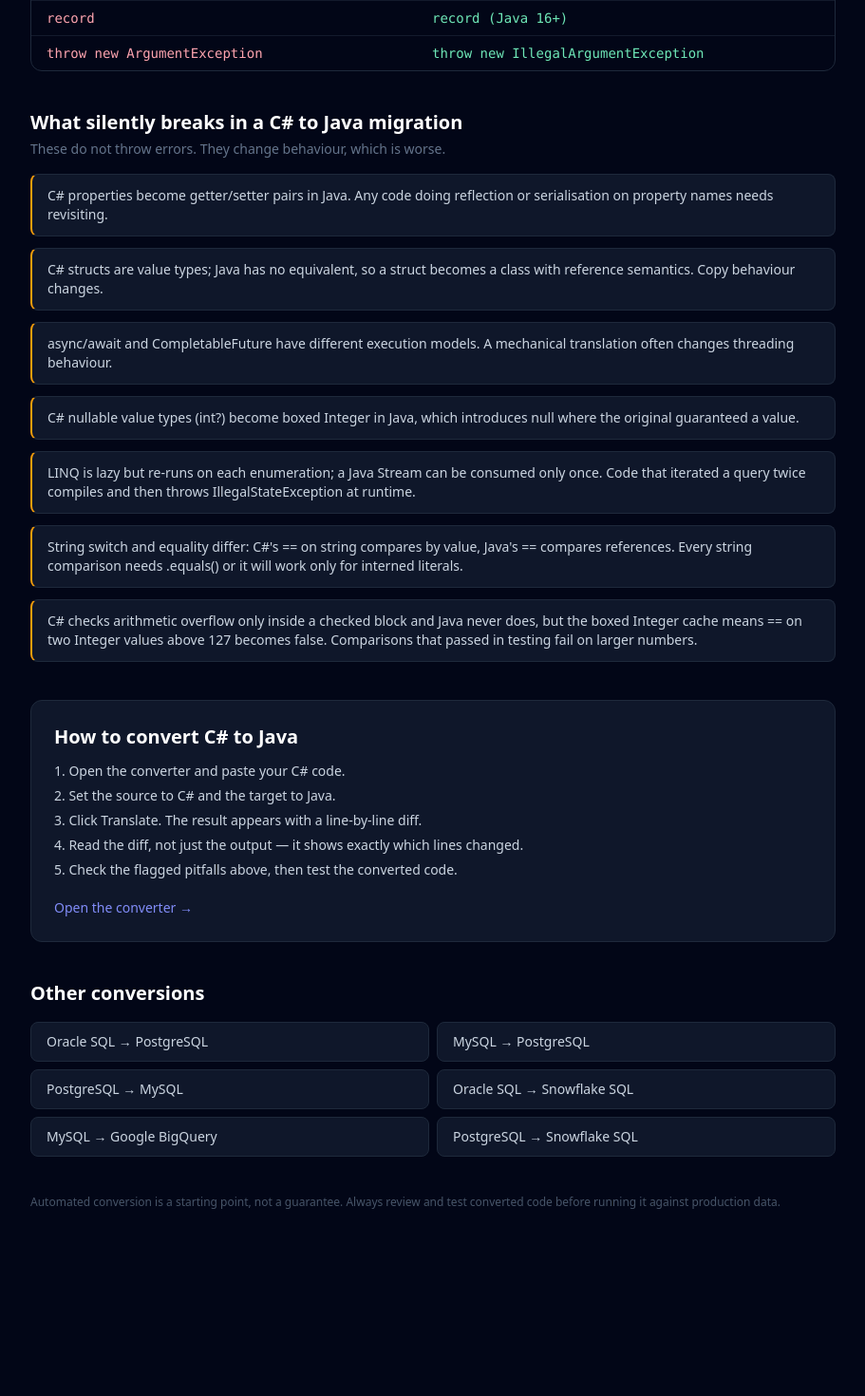
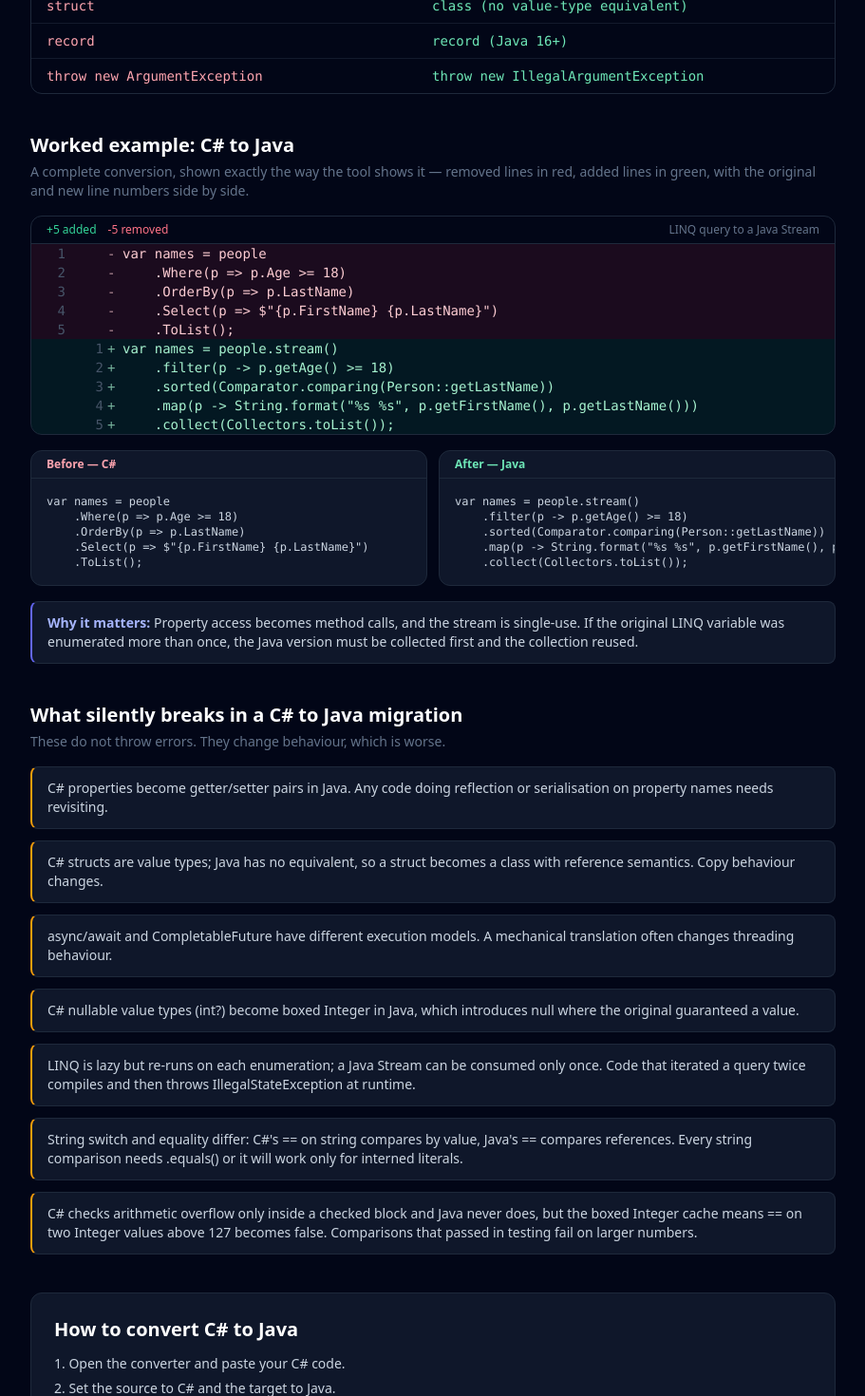
Before and after one commit to nnamdimichael020-wq/code-migrator, a Next.js app: page /convert/csharp-to-java in a window 1280 px wide. Shown: the part 1100-2570 px from the top of the page at 95% size, without its empty margins (184-1095 px from the left). Before the commit the page ends 2414 px from the top, so only its background shows below. Built offline with nearby package versions, Linux system fonts and the light colour scheme.

Commit message:
Update page.js

```diff
--- a/app/convert/[slug]/page.js
+++ b/app/convert/[slug]/page.js
@@ -1,59 +1,135 @@
 import Link from "next/link";
 import { notFound } from "next/navigation";
-import { PAIRS, getPair } from "../../../lib/pairs";
+import { PAIRS, getPair, LAST_UPDATED } from "../../../lib/pairs";
+import { diffLines, countChanges } from "../../../lib/diff";
 // Fully static: these are built at deploy time, cost nothing to serve, and
 // are what search engines can actually index (the main app is client-rendered).
 export const dynamic = "force-static";
 export function generateStaticParams() {
   return PAIRS.map((pair) => ({ slug: pair.slug }));
 }
+const MONTHS = [
+  "January",
+  "February",
+  "March",
+  "April",
+  "May",
+  "June",
+  "July",
+  "August",
+  "September",
+  "October",
+  "November",
+  "December"
+];
+// Deterministic formatting — no locale dependency, so the build output is
+// identical everywhere.
+function formatDate(iso) {
+  const [y, m, d] = iso.split("-");
+  return `${Number(d)} ${MONTHS[Number(m) - 1]} ${y}`;
+}
+// "a Oracle SQL migration" reads badly; pick the article from the first sound.
+function article(word) {
+  return /^[AEIOU]/i.test(word) ? "an" : "a";
+}
+/**
+ * One source of truth for the FAQ. The visible list and the JSON-LD are both
+ * generated from this, so they can never drift apart — Google treats FAQ
+ * schema that is not visible on the page as a violation.
+ */
+function buildFaq(pair) {
+  return [
+    {
+      q: `How do I convert ${pair.source} to ${pair.target}?`,
+      a: `Paste your ${pair.source} code into CodeShift AI, select ${pair.target} as the target, and the converter rewrites it. You get a line-by-line diff showing exactly what changed, plus notes on why. No signup is required.`
+    },
+    {
+      q: `Is the ${pair.source} to ${pair.target} converter free?`,
+      a: "Yes. Three conversions per day are free with no account and no credit card."
+    },
+    {
+      q: `Can I trust the converted ${pair.target} code?`,
+      a: `Always review and test it. Automated conversion handles syntax reliably, but semantic differences between ${pair.source} and ${pair.target} can change behaviour without causing an error. The known pitfalls for this pair are listed on this page.`
+    },
+    {
+      q: `What is the hardest part of ${article(pair.source)} ${pair.source} to ${pair.target} migration?`,
+      a: `Not the syntax — that is mechanical, and a converter handles it. The hard part is the behaviour that changes without erroring. ${pair.gotchas[0]} Differences like that pass every build and surface later as wrong results, which is why this page lists them alongside the mapping table.`
+    },
+    {
+      q: `Can it convert a whole ${pair.source} file at once?`,
+      a: `Up to 200 lines or 12,000 characters per conversion. For a larger file, split it into logical sections — functions, procedures or individual statements — and convert them one at a time. Smaller chunks also produce a diff you can actually read, which matters more than doing it in one pass.`
+    }
+  ];
+}
 export async function generateMetadata({ params }) {
   const { slug } = await params;
   const pair = getPair(slug);
   if (!pair) return { title: "Converter not found" };
   const title = `${pair.source} to ${pair.target} Converter — Free Online Tool`;
-  const description = `Convert ${pair.source} to ${pair.target} instantly. Free, no signup. Includes a syntax mapping table and the migration pitfalls that cause silent bugs.`;
+  const description = `Convert ${pair.source} to ${pair.target} instantly. Free, no signup. Includes a syntax mapping table, a worked before/after example and the migration pitfalls that cause silent bugs.`;
   return {
     title,
     description,
     alternates: { canonical: `/convert/${pair.slug}` },
-    openGraph: { title, description, type: "article" }
+    openGraph: { title, description, type: "article", modifiedTime: LAST_UPDATED }
   };
+}
+/**
+ * The worked example, rendered through the same diff engine the live tool
+ * uses. This runs at build time from hardcoded strings — no model call, no
+ * runtime cost, and the styling matches what people see after converting.
+ */
+function ExampleDiff({ example }) {
+  const rows = diffLines(example.before, example.after);
+  const stats = countChanges(rows);
+  return (
+    <div className="rounded-xl border border-slate-800 overflow-hidden bg-slate-950">
+      <div className="px-4 py-1.5 border-b border-slate-800 text-xs text-slate-400 flex gap-3 items-center">
+        <span className="text-emerald-400">+{stats.added} added</span>
+        <span className="text-rose-400">-{stats.removed} removed</span>
+        <span className="ml-auto text-slate-500">{example.title}</span>
+      </div>
+      <div className="overflow-x-auto font-mono text-sm">
+        {rows.map((row, index) => {
+          const tone =
+            row.type === "added"
+              ? "bg-emerald-500/10 text-emerald-200"
+              : row.type === "removed"
+              ? "bg-rose-500/10 text-rose-200"
+              : "text-slate-300";
+          const sign = row.type === "added" ? "+" : row.type === "removed" ? "-" : " ";
+          return (
+            <div key={index} className={`flex ${tone}`}>
+              <span className="w-10 shrink-0 px-1 text-right text-slate-600 select-none">
+                {row.leftNumber ?? ""}
+              </span>
+              <span className="w-10 shrink-0 px-1 text-right text-slate-600 select-none">
+                {row.rightNumber ?? ""}
+              </span>
+              <span className="w-4 shrink-0 select-none opacity-70">{sign}</span>
+              <span className="whitespace-pre-wrap break-words pr-4">{row.text || " "}</span>
+            </div>
+          );
+        })}
+      </div>
+    </div>
+  );
 }
 export default async function ConvertPage({ params }) {
   const { slug } = await params;
   const pair = getPair(slug);
   if (!pair) notFound();
   const others = PAIRS.filter((p) => p.slug !== pair.slug).slice(0, 6);
+  const faq = buildFaq(pair);
+  const updated = formatDate(LAST_UPDATED);
   const faqSchema = {
     "@context": "https://schema.org",
     "@type": "FAQPage",
-    mainEntity: [
-      {
-        "@type": "Question",
-        name: `How do I convert ${pair.source} to ${pair.target}?`,
-        acceptedAnswer: {
-          "@type": "Answer",
-          text: `Paste your ${pair.source} code into CodeShift AI, select ${pair.target} as the target, and the converter rewrites it. You get a line-by-line diff showing exactly what changed, plus notes on why. No signup is required.`
-        }
-      },
-      {
-        "@type": "Question",
-        name: `Is the ${pair.source} to ${pair.target} converter free?`,
-        acceptedAnswer: {
-          "@type": "Answer",
-          text: "Yes. Three conversions per day are free with no account and no credit card."
-        }
-      },
-      {
-        "@type": "Question",
-        name: `Can I trust the converted ${pair.target} code?`,
-        acceptedAnswer: {
-          "@type": "Answer",
-          text: `Always review and test it. Automated conversion handles syntax reliably, but semantic differences between ${pair.source} and ${pair.target} can change behaviour without causing an error. The known pitfalls for this pair are listed on this page.`
-        }
-      }
-    ]
+    mainEntity: faq.map((item) => ({
+      "@type": "Question",
+      name: item.q,
+      acceptedAnswer: { "@type": "Answer", text: item.a }
+    }))
   };
   return (
     <div className="min-h-screen bg-slate-950 text-slate-100">
@@ -70,6 +146,10 @@ export default async function ConvertPage({ params }) {
         <h1 className="text-3xl sm:text-4xl font-extrabold text-white">
           {pair.source} to {pair.target} Converter
         </h1>
+        <p className="mt-2 text-xs text-slate-500">
+          Last updated <time dateTime={LAST_UPDATED}>{updated}</time> · {pair.mappings.length} syntax
+          mappings · {pair.gotchas.length} migration pitfalls
+        </p>
         <p className="mt-3 text-slate-400 text-lg">{pair.blurb}</p>
         <Link
           href={`/?from=${encodeURIComponent(pair.source)}&to=${encodeURIComponent(pair.target)}`}
@@ -80,7 +160,8 @@ export default async function ConvertPage({ params }) {
         <section className="mt-12">
           <h2 className="text-xl font-bold text-white mb-1">Syntax mapping</h2>
           <p className="text-sm text-slate-500 mb-4">
-            The equivalents that come up most often in a {pair.source} to {pair.target} migration.
+            The equivalents that come up most often in {article(pair.source)} {pair.source} to{" "}
+            {pair.target} migration.
           </p>
           <div className="overflow-x-auto rounded-xl border border-slate-800">
             <table className="w-full text-sm">
@@ -107,7 +188,39 @@ export default async function ConvertPage({ params }) {
         </section>
         <section className="mt-10">
           <h2 className="text-xl font-bold text-white mb-1">
-            What silently breaks in a {pair.source} to {pair.target} migration
+            Worked example: {pair.source} to {pair.target}
+          </h2>
+          <p className="text-sm text-slate-500 mb-4">
+            A complete conversion, shown exactly the way the tool shows it — removed lines in red,
+            added lines in green, with the original and new line numbers side by side.
+          </p>
+          <ExampleDiff example={pair.example} />
+          <div className="mt-4 grid grid-cols-1 md:grid-cols-2 gap-3">
+            <div className="rounded-xl border border-slate-800 bg-slate-900 overflow-hidden">
+              <div className="px-4 py-1.5 border-b border-slate-800 text-xs font-semibold text-rose-300">
+                Before — {pair.source}
+              </div>
+              <pre className="p-4 font-mono text-xs text-slate-300 overflow-x-auto whitespace-pre">
+                {pair.example.before}
+              </pre>
+            </div>
+            <div className="rounded-xl border border-slate-800 bg-slate-900 overflow-hidden">
+              <div className="px-4 py-1.5 border-b border-slate-800 text-xs font-semibold text-emerald-300">
+                After — {pair.target}
+              </div>
+              <pre className="p-4 font-mono text-xs text-slate-300 overflow-x-auto whitespace-pre">
+                {pair.example.after}
+              </pre>
+            </div>
+          </div>
+          <p className="mt-4 bg-slate-900 border border-slate-800 border-l-2 border-l-indigo-500 rounded-lg px-4 py-3 text-slate-300 text-sm">
+            <span className="font-semibold text-indigo-300">Why it matters: </span>
+            {pair.example.note}
+          </p>
+        </section>
+        <section className="mt-10">
+          <h2 className="text-xl font-bold text-white mb-1">
+            What silently breaks in {article(pair.source)} {pair.source} to {pair.target} migration
           </h2>
           <p className="text-sm text-slate-500 mb-4">
             These do not throw errors. They change behaviour, which is worse.
@@ -142,6 +255,19 @@ export default async function ConvertPage({ params }) {
           </Link>
         </section>
         <section className="mt-10">
+          <h2 className="text-xl font-bold text-white mb-4">
+            {pair.source} to {pair.target}: frequently asked questions
+          </h2>
+          <div className="space-y-3">
+            {faq.map((item, i) => (
+              <div key={i} className="bg-slate-900 border border-slate-800 rounded-lg px-4 py-3">
+                <h3 className="font-semibold text-white text-sm">{item.q}</h3>
+                <p className="mt-1.5 text-slate-400 text-sm">{item.a}</p>
+              </div>
+            ))}
+          </div>
+        </section>
+        <section className="mt-10">
           <h2 className="text-xl font-bold text-white mb-4">Other conversions</h2>
           <div className="grid grid-cols-1 sm:grid-cols-2 gap-2">
             {others.map((p) => (
@@ -154,10 +280,16 @@ export default async function ConvertPage({ params }) {
               </Link>
             ))}
           </div>
+          <Link
+            href="/convert"
+            className="inline-block mt-4 text-indigo-400 hover:text-indigo-300 font-medium text-sm"
+          >
+            View all converters →
+          </Link>
         </section>
         <p className="mt-10 text-xs text-slate-600">
           Automated conversion is a starting point, not a guarantee. Always review and test
-          converted code before running it against production data.
+          converted code before running it against production data. Page last reviewed {updated}.
         </p>
       </main>
     </div>
```
